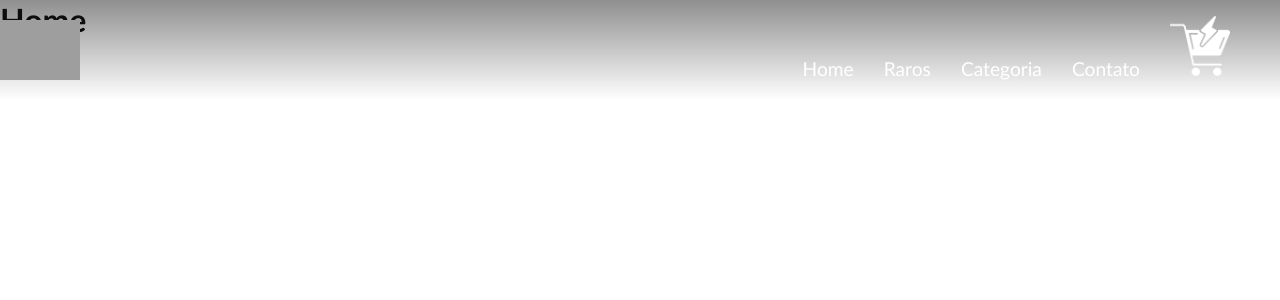
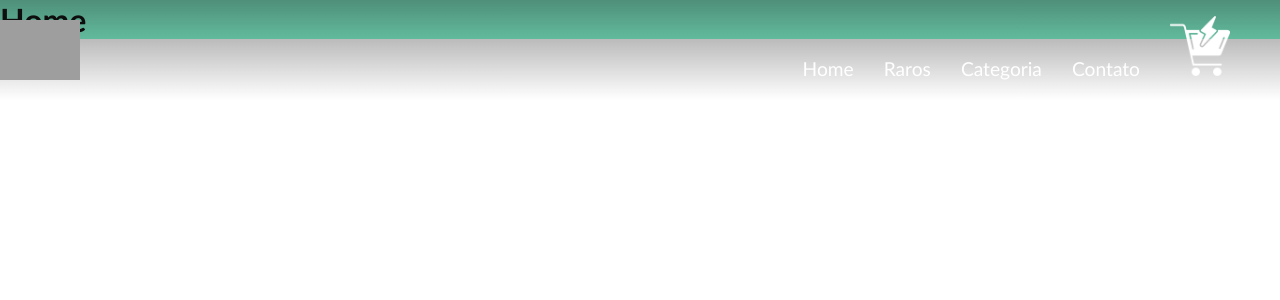
Before and after one commit to MuriloBovati/quadrinhosMarvel, a React (Create React App) app in the folder marvel_store_hq/: page /Home in a window 1280 px wide. Shown: the top 300 px of the page. Built offline with nearby package versions, Linux system fonts and the light colour scheme; grey boxes are pictures that could not be loaded.

Commit message:
Instalação modulo Axios
Instalação do Axios para integração da API

```diff
--- a/marvel_store_hq/package.json
+++ b/marvel_store_hq/package.json
@@ -6,6 +6,7 @@
     "@testing-library/jest-dom": "^5.16.5",
     "@testing-library/react": "^13.4.0",
     "@testing-library/user-event": "^13.5.0",
+    "axios": "^1.1.2",
     "md5": "^2.3.0",
     "react": "^18.2.0",
     "react-dom": "^18.2.0",
--- a/marvel_store_hq/src/App.js
+++ b/marvel_store_hq/src/App.js
@@ -1,3 +1,5 @@
+
+
 
 
 function App() {
--- a/marvel_store_hq/src/pages/Home/index.js
+++ b/marvel_store_hq/src/pages/Home/index.js
@@ -1,7 +1,10 @@
+import { StylesMain } from "./styled"
 
 const Home = () =>{
     return(
-        <h1>Home</h1>
+        <StylesMain>
+            <h1>Home</h1>
+        </StylesMain>
     )
 }
 
--- /dev/null
+++ b/marvel_store_hq/src/pages/Home/styled.js
@@ -0,0 +1,7 @@
+import styled from 'styled-components'
+
+export const StylesMain = styled.main `
+    background-color: aquamarine;
+    width: 100%;
+    height: 100%;
+`
--- a/marvel_store_hq/src/pages/Home/styles.js
+++ /dev/null
@@ -1,6 +0,0 @@
-import styles from 'styled-components'
-
-export const StylesMain = styles.main `
-
-
-`
```
Also changed, not shown: 1 other file (tests, documents, lock files or other folders).
